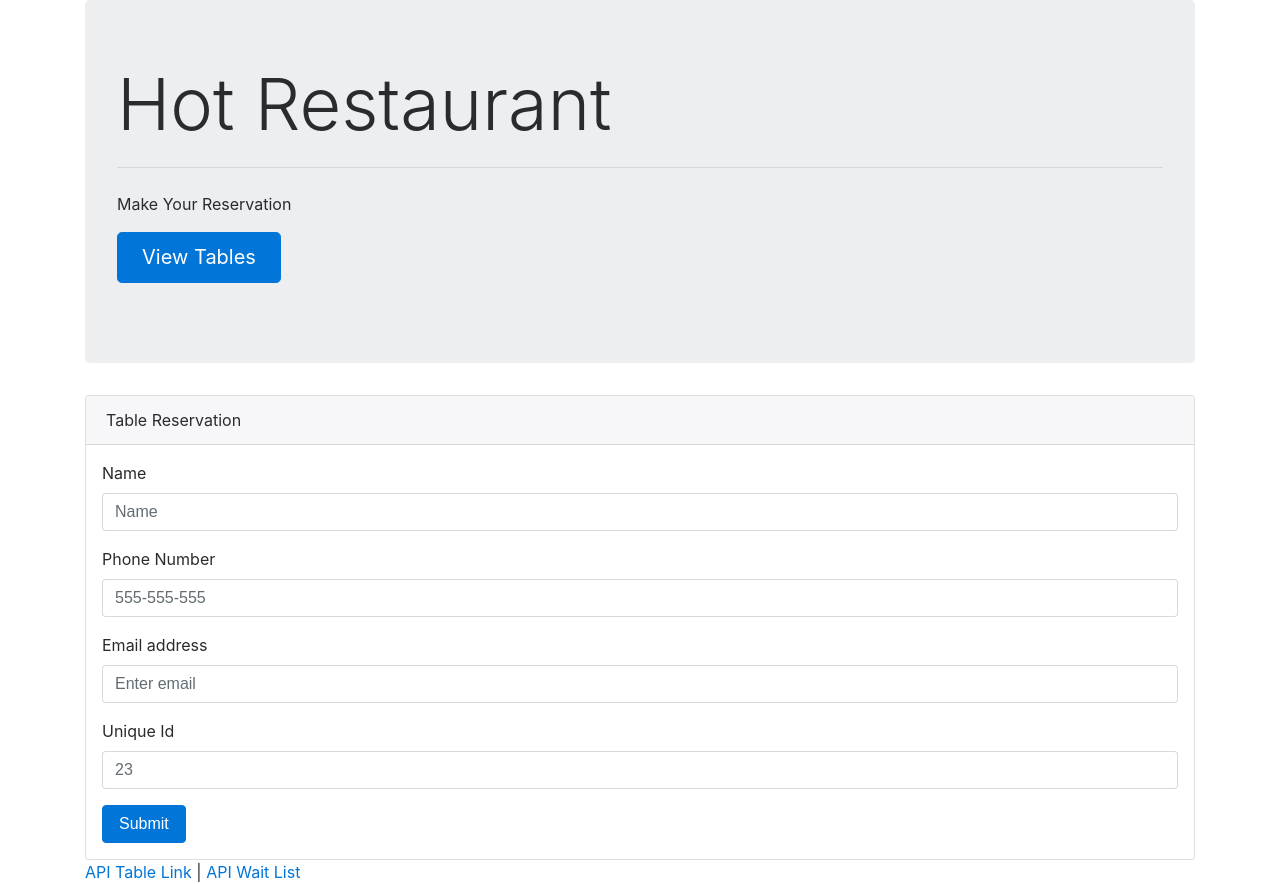
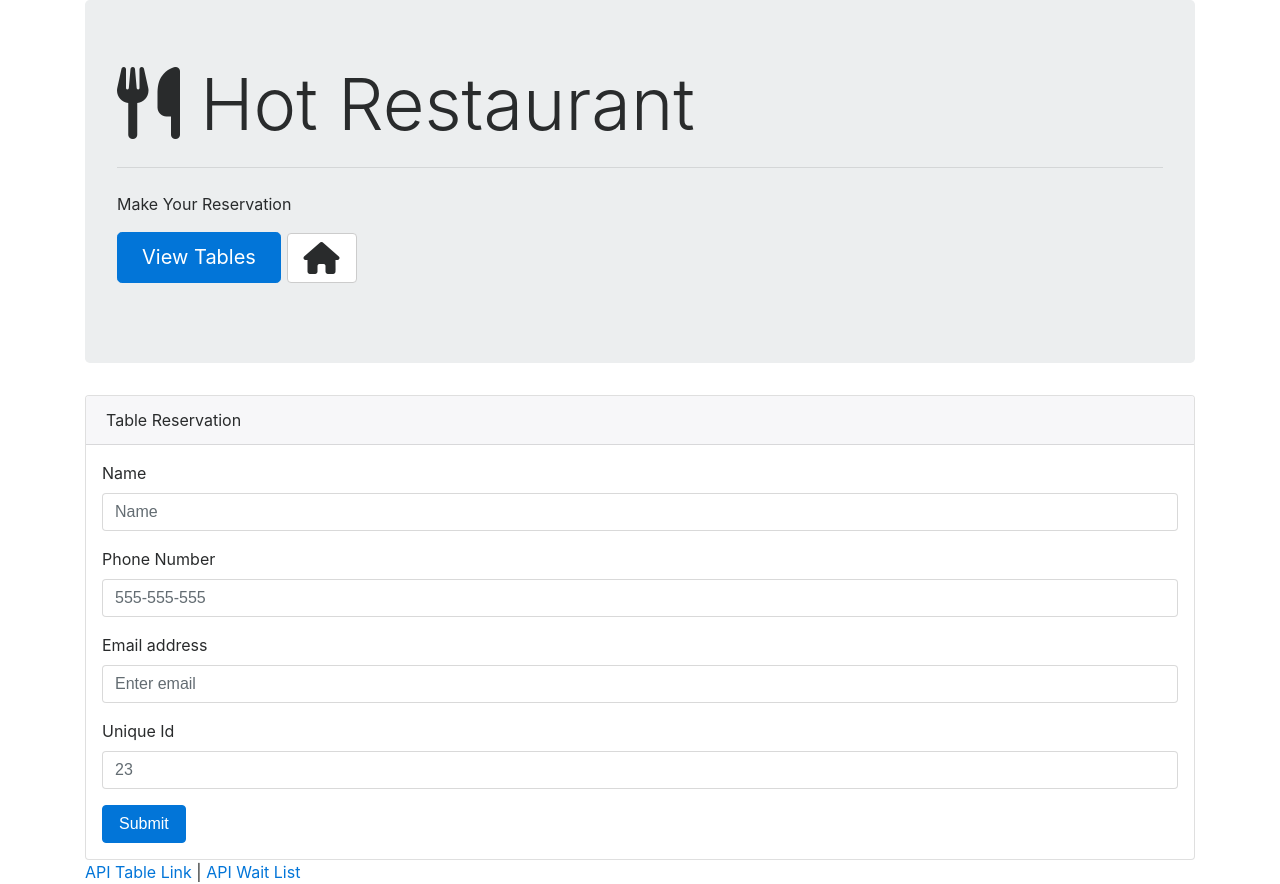
Before and after one commit to fermentationist/hot-restaurant, a website: page reservations.html in a window 1280 px wide. Drawn offline with nearby package versions, Linux system fonts and the light colour scheme.

Commit message:
fixed some buttons

```diff
--- a/reservations.html
+++ b/reservations.html
@@ -1,20 +1,24 @@
 <!DOCTYPE html>
 <html lang="en">
+
 <head>
     <meta charset="UTF-8">
     <title>Document</title>
     <link rel="stylesheet" href="https://maxcdn.bootstrapcdn.com/bootstrap/4.0.0-alpha.6/css/bootstrap.min.css" integrity="sha384-rwoIResjU2yc3z8GV/NPeZWAv56rSmLldC3R/AZzGRnGxQQKnKkoFVhFQhNUwEyJ" crossorigin="anonymous">
+    <script src="https://use.fontawesome.com/38591a8d48.js"></script>
 
 </head>
 
 <body>
     <div class="container">
         <div class="jumbotron">
-            <h1 class="display-3">Hot Restaurant</h1>
+            <h1 class="display-3"><i class="fa fa-cutlery" aria-hidden="true"></i> Hot Restaurant</h1>
             <hr class="my-4">
             <p>Make Your Reservation</p>
             <p class="lead">
                 <a class="btn btn-primary btn-lg" href="#" role="button">View Tables</a>
+                <a class="btn btn-secondary" href="#" role="button"><i class="fa fa-home fa-2x" aria-hidden="true"></i></a>
+
             </p>
         </div>
         <div class="card">
@@ -48,4 +52,5 @@
     </div>
 
 </body>
+
 </html>
```
Also changed, not shown: tables.html (+4 -1 lines).
